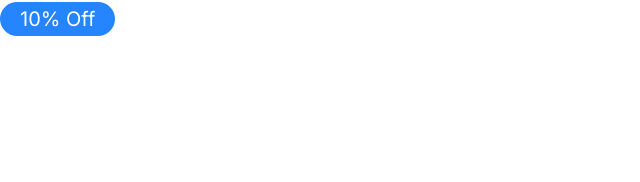
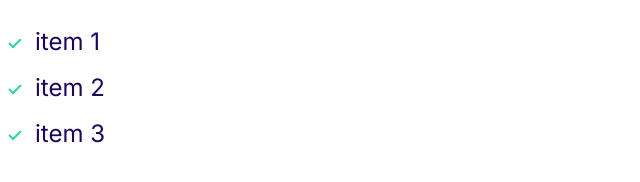
Before and after one commit to ttc4best/Aone-test, a plain HTML site: page index.html in a window 1280 px wide. Shown: the whole page, without its empty margins (0-640 px from the left). Drawn offline with Linux system fonts and the light colour scheme.

Commit message:
setup list

```diff
--- a/css/styles.css
+++ b/css/styles.css
@@ -78,7 +78,7 @@ a{
 .badge{
     border-radius: 20px;
     font-size: 2rem;
-    font-weight: 200;
+    font-weight: 600;
     padding: 0.5rem 2rem;
     white-space: nowrap;
 
@@ -105,3 +105,28 @@ a{
 .badge--small{
     font-size: 1.2rem;
 }
+    /*List*/
+.list {
+        list-style: none;
+        padding-left: 0;
+        color: var(--color-headings);
+    }
+.list--inline .list__item {
+    display: inline-block;
+    margin-right: 2rem;
+
+}
+.list--tick{
+  list-style-image: url(/images/tick.svg);
+  padding-left: 3rem;
+}
+.list--tick .list__item {
+    padding-left: 0.5rem;
+    margin-bottom: 1rem;
+}
+
+@media screen and (min-width:1024){
+    .list--tick .list__item{
+        padding-left: 0;
+    }
+}
--- a/index.html
+++ b/index.html
@@ -12,6 +12,10 @@
     <link rel="stylesheet" href="css/styles.css" />
 </head>
 <body>
-    <span class="badge badge--primary">10% Off</span>
+<ul class="list list--tick">
+    <li class="list__item">item 1</li>
+    <li class="list__item">item 2</li>
+    <li class="list__item">item 3</li>
+</ul>
 </body>
 </html>
```
Also changed, not shown: components/list.html (added, +5 -0 lines), images/tick.svg (added).
